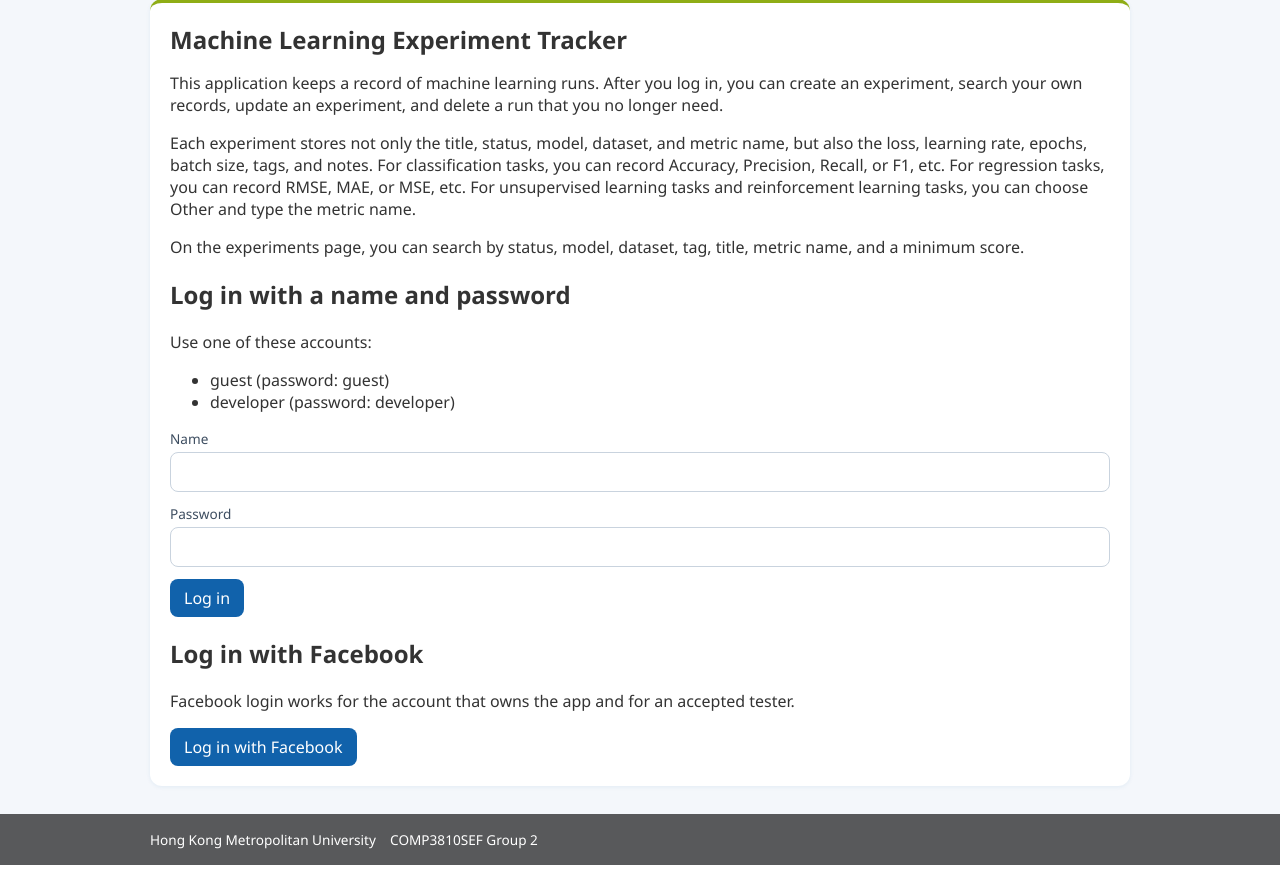
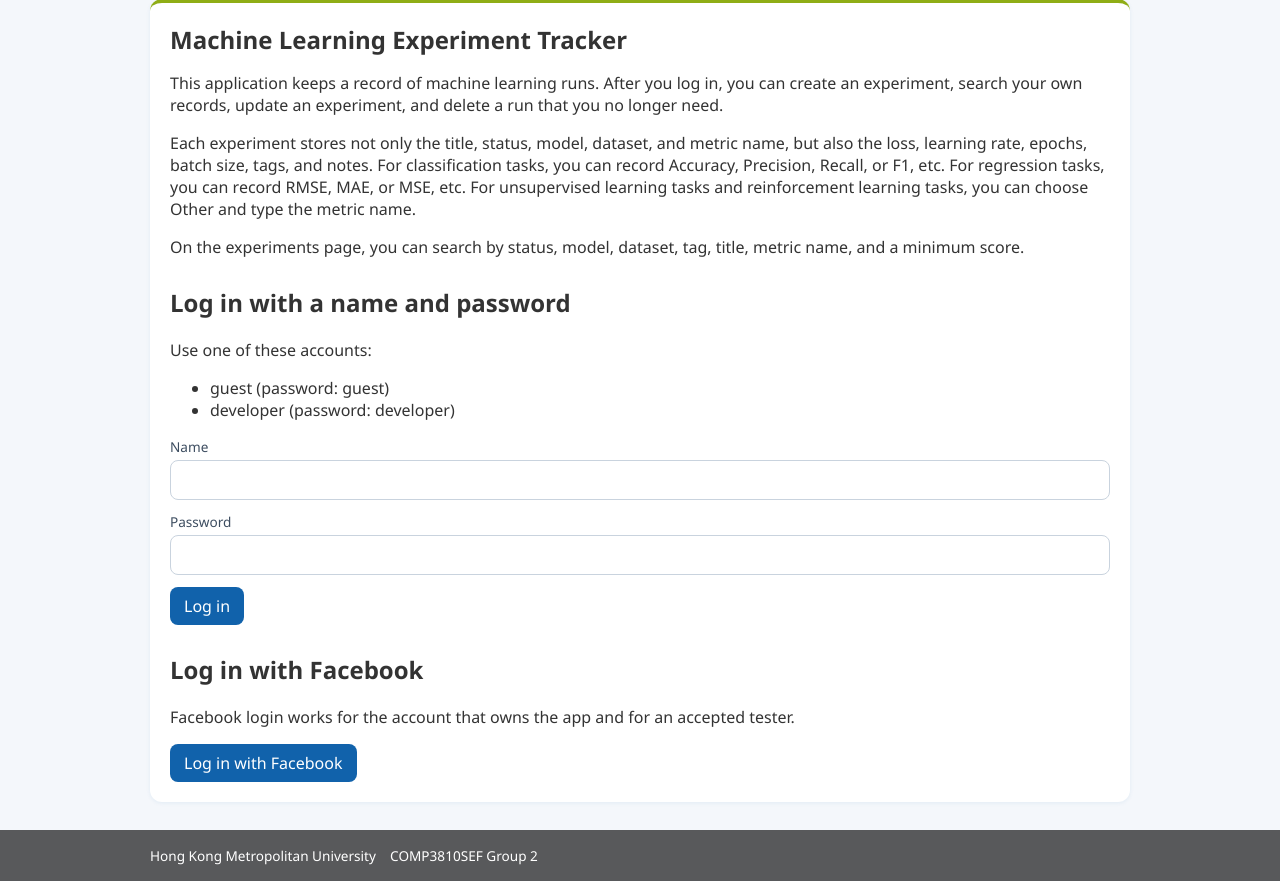
Before and after one commit to CTK2771/comp3810sef_group2, a Node server app: page /login in a window 1280 px wide. Shown: the part 115-996 px from the top of the page. Run offline with Node 20, Linux system fonts and the light colour scheme; some libraries are stand-ins or nearby versions.

Commit message:
Set margin-top for .intro h2 to 28px

```diff
--- a/public/style.css
+++ b/public/style.css
@@ -309,6 +309,11 @@ h1 {
     margin-bottom: 16px;
 }
 
+
+.intro h2 {
+    margin-top: 28px;
+}
+
 footer {
     margin-top:auto;
     background:#58595b;
```
